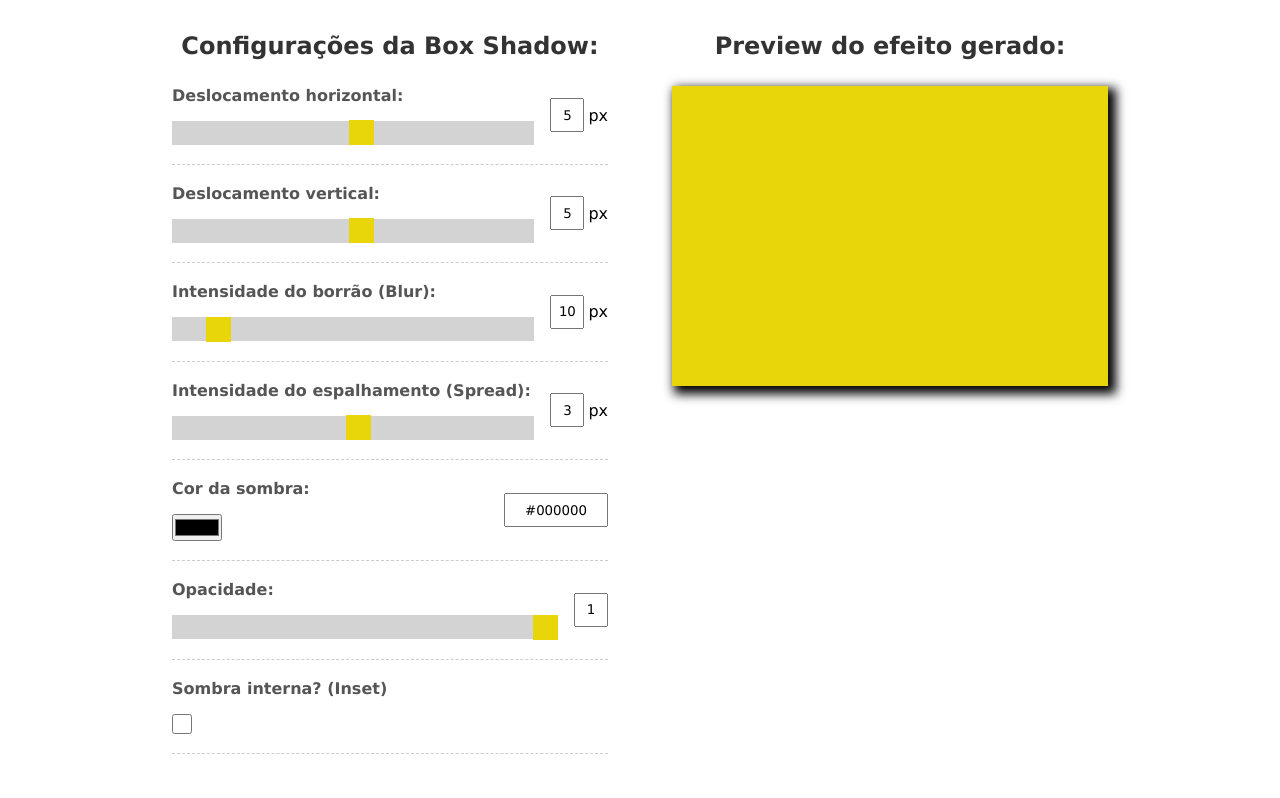
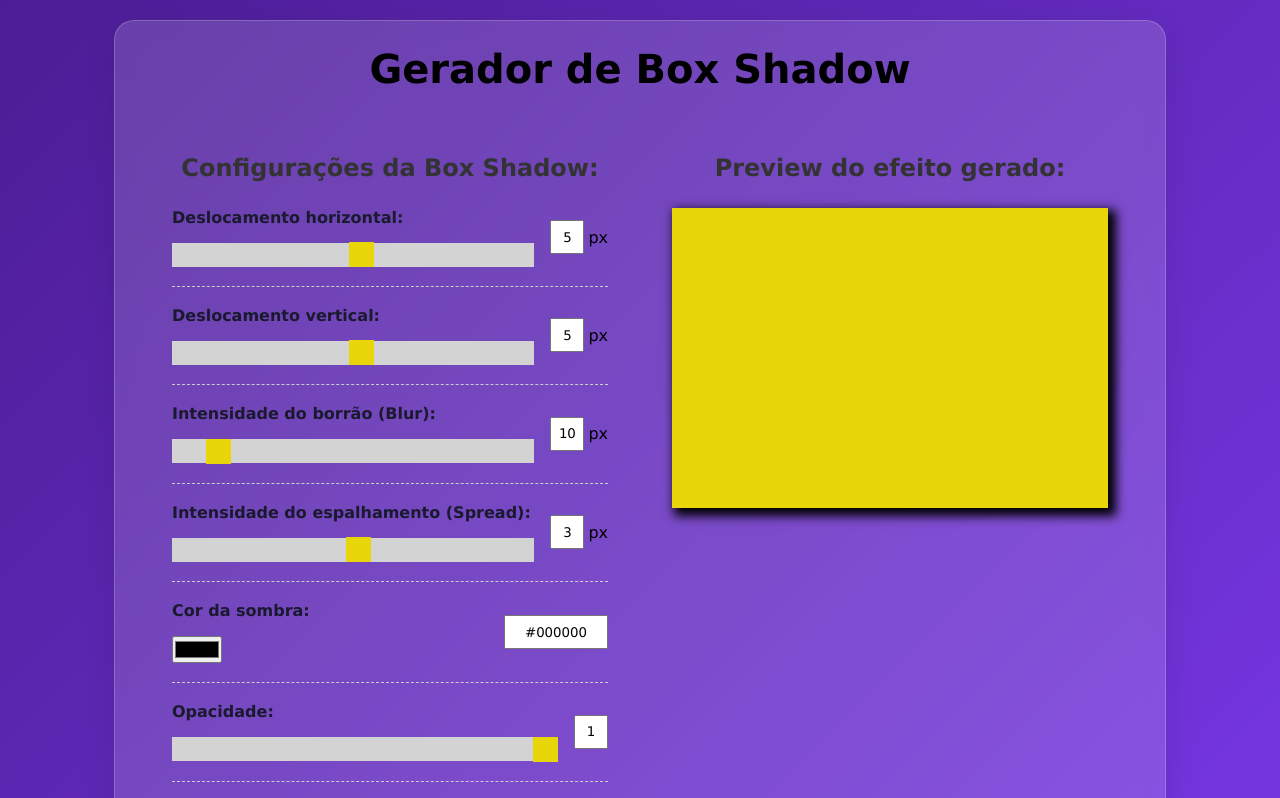
Before and after one commit to surieltech/box-shadow-generator, a plain HTML site: page index.html in a window 1280 px wide. Shown: the top 798 px of the page. Drawn offline with Linux system fonts and the light colour scheme.

Commit message:
feat: container, title and background color

```diff
--- a/index.html
+++ b/index.html
@@ -8,6 +8,9 @@
     <script src="script.js" defer></script>
 </head>
 <body>
+    <div class="container">
+        <h1>Gerador de Box Shadow</h1>
+
         <div id="box-shadow-generator">
             <!-- controles para mudar valores -->
             <div id="controls-container">
@@ -161,5 +164,6 @@
             </div>
             <p id="copy-instructions">Clique no quadro acima para copiar as regras.</p>
         </div>
+    </div>
 </body>
 </html>
--- a/styles.css
+++ b/styles.css
@@ -4,8 +4,31 @@
     padding: 0;
 }
 
+body {
+    background: linear-gradient(135deg, #4c1d95 0%, #7c3aed 100%);
+    padding: 20px;
+    min-height: 100vh;
+}
+
+.container {
+    max-width: 1000px;
+    margin: 0 auto;
+    background: rgba(255, 255, 255, 0.15);
+    backdrop-filter: blur(10px);
+    border-radius: 20px;
+    padding: 25px;
+    box-shadow: 0 8px 32px rgba(0, 0, 0, 0.1);
+    border: 1px solid rgba(255, 255, 255, 0.2);
+}
+
+h1{
+    text-align: center;
+    font-size: 2.5rem;
+    margin-bottom: 30px;
+}
+
 h2{
-    /* afasta o título dos elementos abaixo dele */
+    /* afasta o subtítulo dos elementos abaixo dele */
     margin-bottom: 1.6rem;
     /* justifica o título no centro da página */
     text-align: center;
@@ -36,7 +59,7 @@ h2{
 .form-control label {
     font-weight: bold;
     margin-bottom: 1rem;
-    color: #555;
+    color: #1a1a2e;
 }
 
 .range-input {
```
Lines whose indentation alone changed are shown as unchanged.
